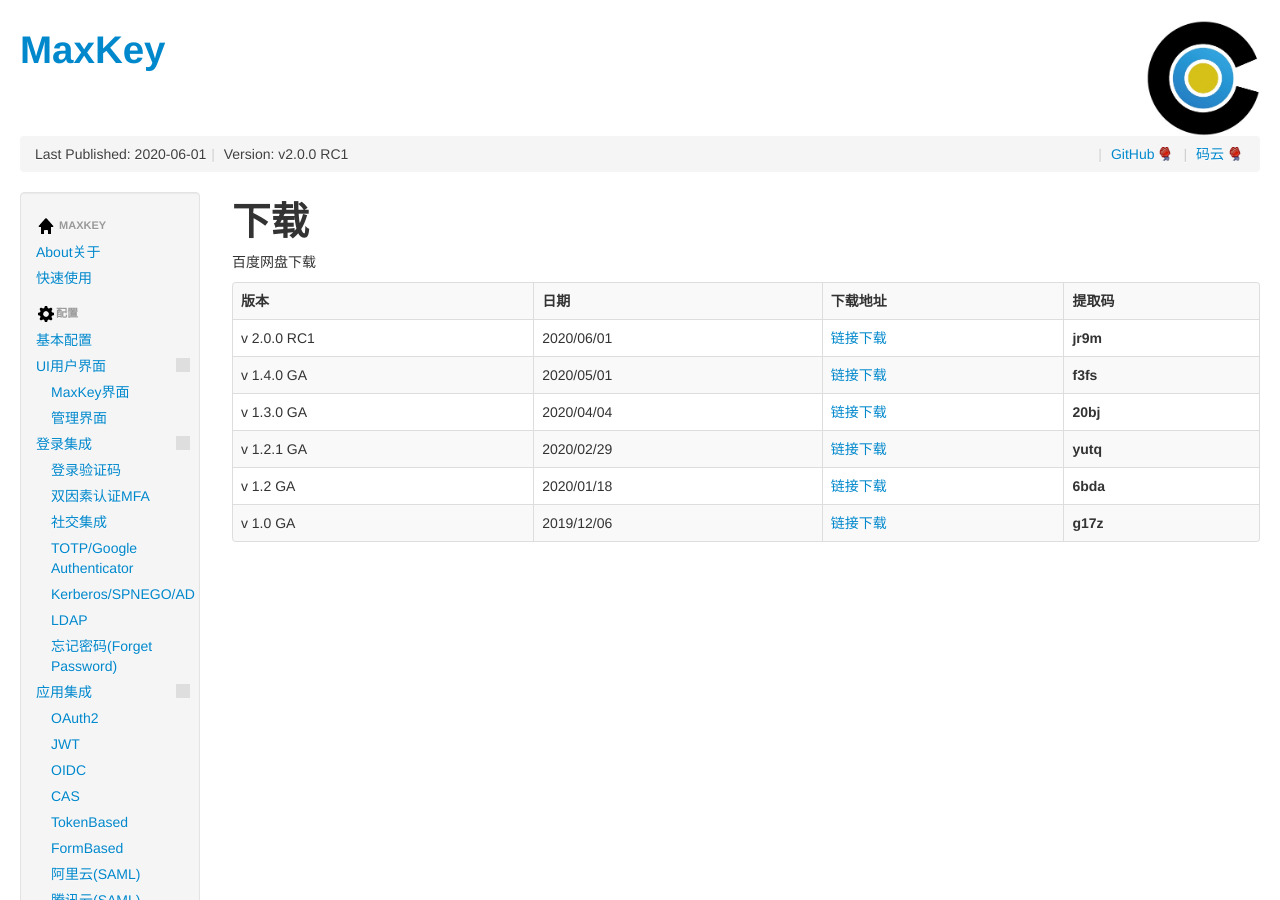
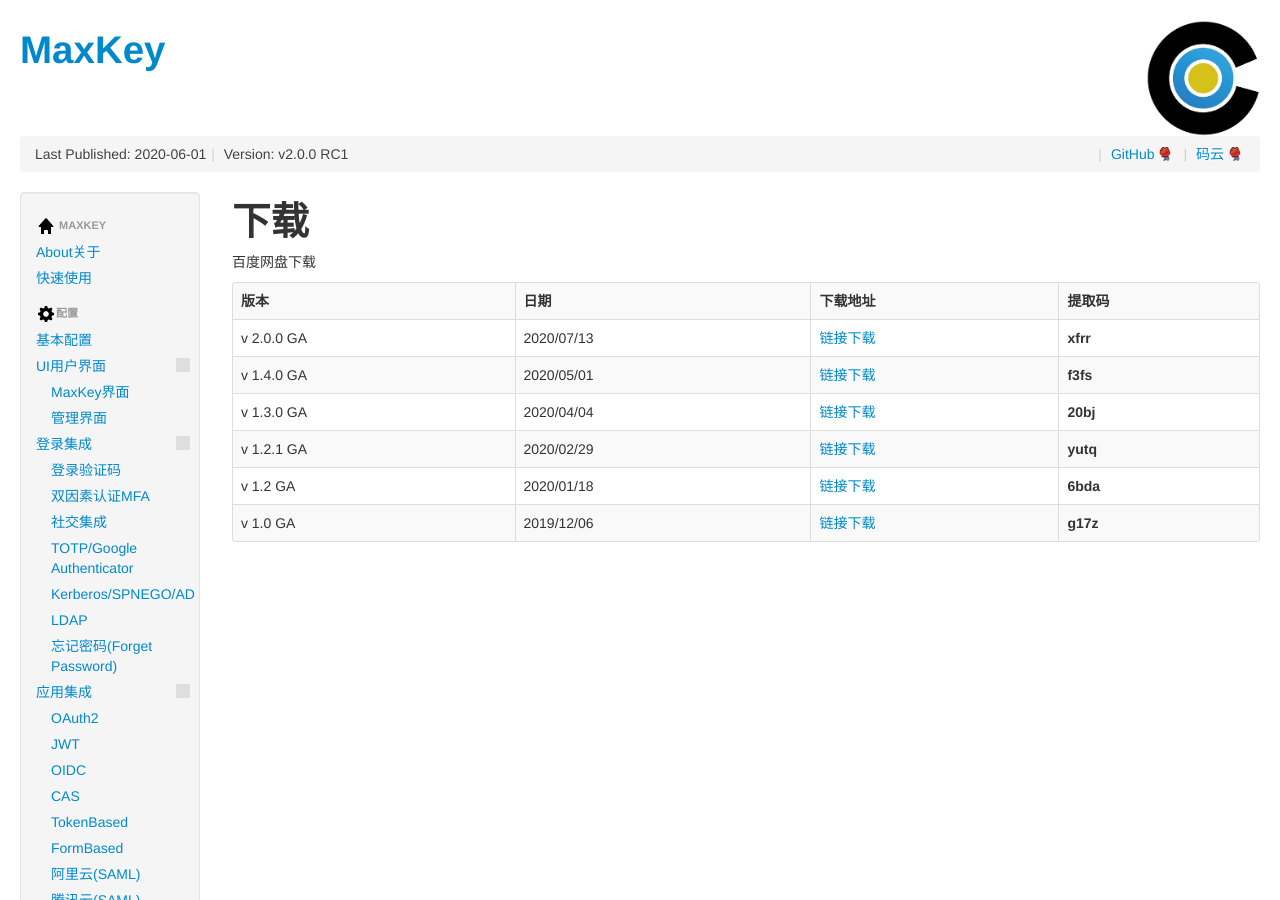
Before and after one commit to MaxKeyTop/maxkey.org, a Jekyll site: the page built from download.md, in a window 1280 px wide and 900 px high. Built offline with Jekyll 4.4.1, drawn with Linux system fonts in a browser that asks for light colours; nearby versions of some CDN libraries; our own code applies the rules of GitHub Pages for plain Markdown files; comment, search, counter and statistics services are not loaded; grey boxes are pictures that could not be loaded.

Commit message:
Update download.md

```diff
--- a/download.md
+++ b/download.md
@@ -10,10 +10,10 @@
 			<th>提取码</th>
 		</tr>
 		<tr class="a">
-			<td>v 2.0.0 RC1 </td>
-			<td>2020/06/01</td>
-			<td> <a href="https://pan.baidu.com/s/1iXdknvvBUvaqSF6Ro2RDiw" target="_blank">链接下载</a>  </td>
-			<td><b>jr9m</b> </td>
+			<td>v 2.0.0 GA </td>
+			<td>2020/07/13</td>
+			<td> <a href="https://pan.baidu.com/s/16hhDTk_I-yjh0E6Lukpkxw" target="_blank">链接下载</a>  </td>
+			<td><b>xfrr</b> </td>
 		</tr>
 		<tr class="b">
 			<td>v 1.4.0 GA </td>
```
